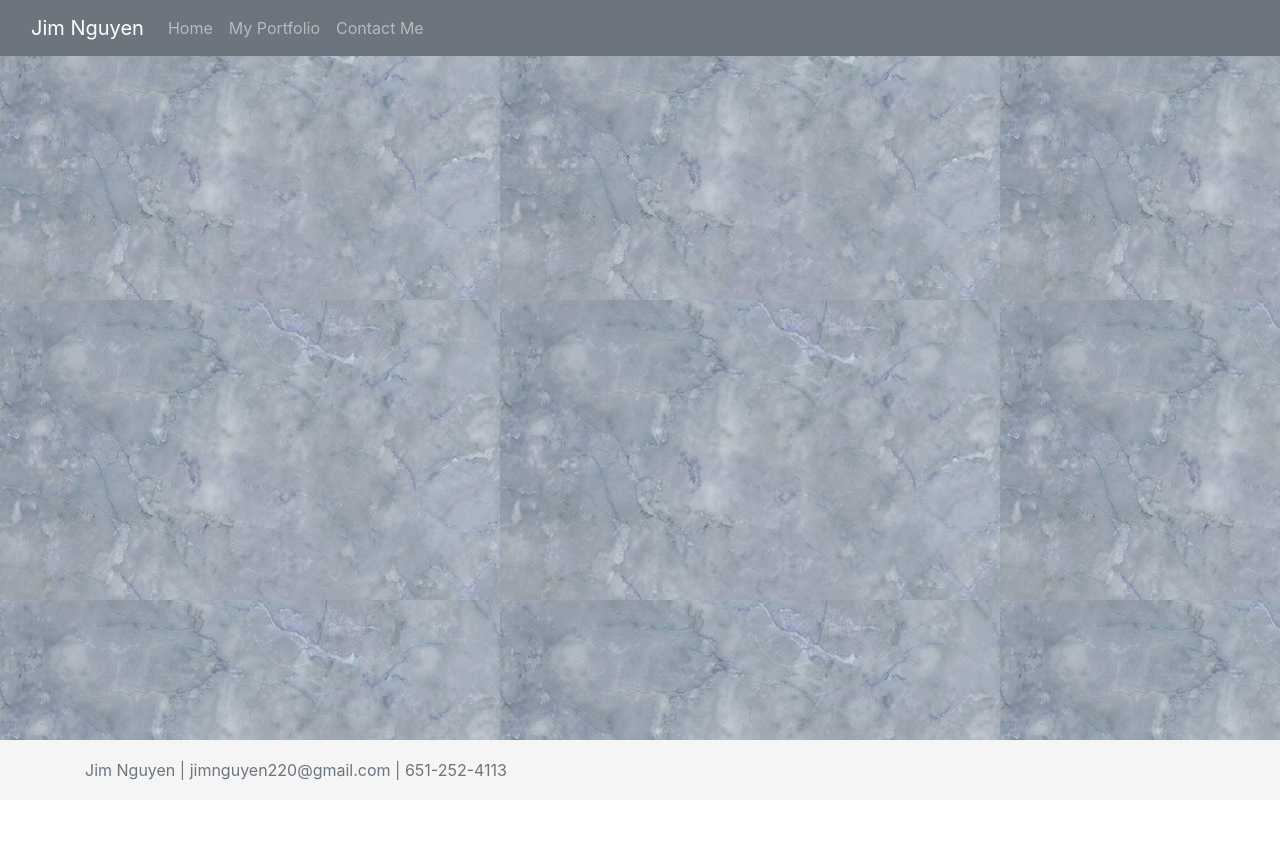
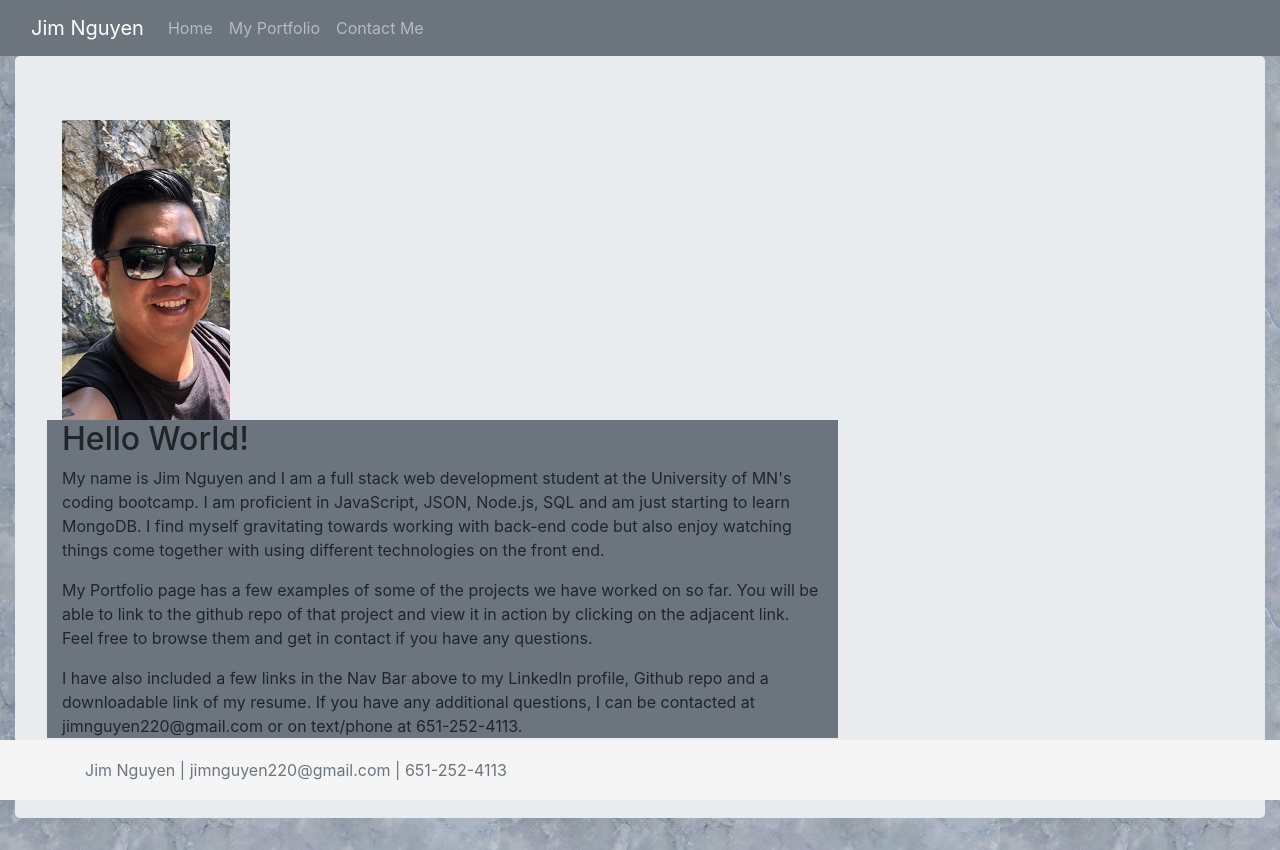
Before and after one commit to jimnguyen220/Portfolio-React, a React (Create React App) app in the folder portfolio-react/: page / in a window 1280 px wide. Before the commit the page ends 800 px from the top, so only its background shows below. Built offline with nearby package versions, Linux system fonts and the light colour scheme.

Commit message:
building app

```diff
--- a/portfolio-react/package.json
+++ b/portfolio-react/package.json
@@ -8,13 +8,17 @@
     "@testing-library/user-event": "^12.1.10",
     "axios": "^0.21.1",
     "bootstrap": "^4.6.0",
+    "gh-pages": "^3.1.0",
     "react": "^17.0.2",
     "react-dom": "^17.0.2",
     "react-router-dom": "^5.2.0",
     "react-scripts": "4.0.3",
     "web-vitals": "^1.0.1"
   },
+  "homepage": "https://jimnguyen220.github.io/portfolio-react",
   "scripts": {
+    "predeploy": "npm run build",
+    "deploy": "gh-pages -d build",
     "start": "react-scripts start",
     "build": "react-scripts build",
     "test": "react-scripts test",
--- a/portfolio-react/src/App.js
+++ b/portfolio-react/src/App.js
@@ -17,7 +17,7 @@ function App() {
         <Navbar />
         <Container>
           <Switch>
-            <Route exact path="/home" component={Main} />
+            <Route exact path={["/", "/home"]} component={Main} />
             <Route exact path="/portfolio" component={Portfolio} />
             <Route exact path="/contact" component={Contact} />
           </Switch>
```
Also changed, not shown: 1 other file (tests, documents, lock files or other folders).
